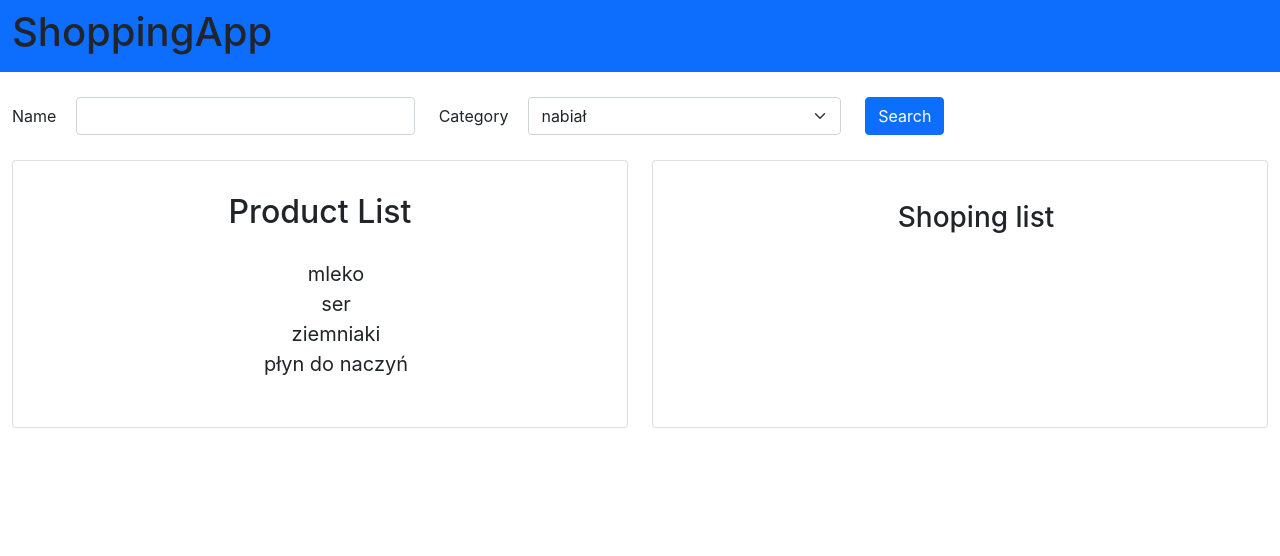
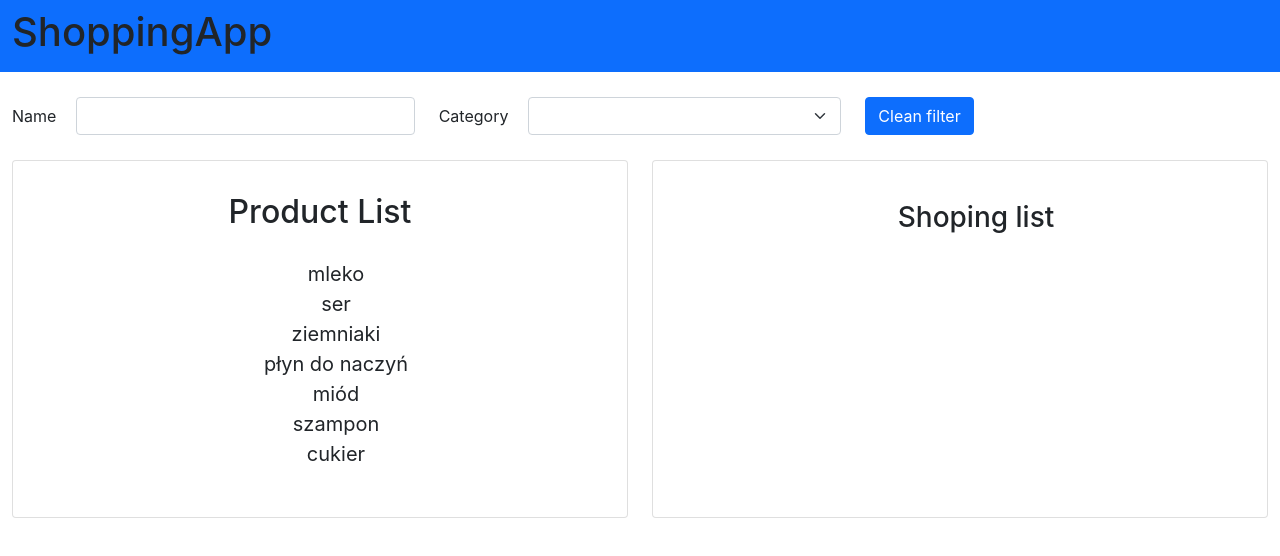
Before and after one commit to MichalStabrawa/react-project-pb, a React (Create React App) app: page / in a window 1280 px wide. Shown: the top 556 px of the page. Built offline with nearby package versions, Linux system fonts and the light colour scheme.

Commit message:
add changes filter

```diff
--- a/src/App.js
+++ b/src/App.js
@@ -62,8 +62,8 @@ function App() {
         }
     };
 
-    const resetFilter = () => {
-        console.log("dziala");
+    const resetFilter = (e) => {
+        setState(dataGet);
     };
 
     useEffect(() => {
@@ -78,7 +78,7 @@ function App() {
                 products={uniq}
                 handleFilterInput={(e) => changeHandleName(e)}
                 handleFilterCategory={(e) => changeHandleCategory(e)}
-                handleFIlterReset={() => resetFilter}
+                resetFilter={(e) => resetFilter(e)}
             />
             <div className="container-fluid">
                 <div className="row">
--- a/src/common/data.js
+++ b/src/common/data.js
@@ -19,6 +19,21 @@ const vehicles = [
         kategoria: "chemia",
         produktSpozywczy: false,
     },
+    {
+        nazwa: "miód",
+        kategoria: "inne",
+        produktSpozywczy: true,
+    },
+    {
+        nazwa: "szampon",
+        kategoria: "chemia",
+        produktSpozywczy: false,
+    },
+    {
+        nazwa: "cukier",
+        kategoria: "inne",
+        produktSpozywczy: true,
+    },
 ];
 
 export default vehicles;
--- a/src/components/Filter/FilterComponent.js
+++ b/src/components/Filter/FilterComponent.js
@@ -2,16 +2,8 @@ import { React, useState, useEffect } from "react";
 import "./FilterComponent.css";
 
 const FilterComponent = (props) => {
-    const {
-        products,
-        handleFilterInput,
-        handleFilterCategory,
-        handleFIlterReset,
-    } = props;
-
-    const resetFilter = (element, callback) => {
-        callback(element);
-    };
+    const { products, handleFilterInput, handleFilterCategory, resetFilter } =
+        props;
 
     return (
         <div className="container-fluid filter">
@@ -36,6 +28,7 @@ const FilterComponent = (props) => {
                         defaultValue={{ label: "Select Dept", value: "" }}
                         onChange={(e) => handleFilterCategory(e)}
                     >
+                        <option></option>
                         {products.map((el, index) => (
                             <option key={index} value={el}>
                                 {el}
@@ -47,11 +40,9 @@ const FilterComponent = (props) => {
                     <button
                         type="submit"
                         className="btn btn-primary"
-                        onChange={() => {
-                            handleFIlterReset();
-                        }}
+                        onClick={(e) => resetFilter(e)}
                     >
-                        Search
+                        Clean filter
                     </button>
                 </div>
             </div>
```
